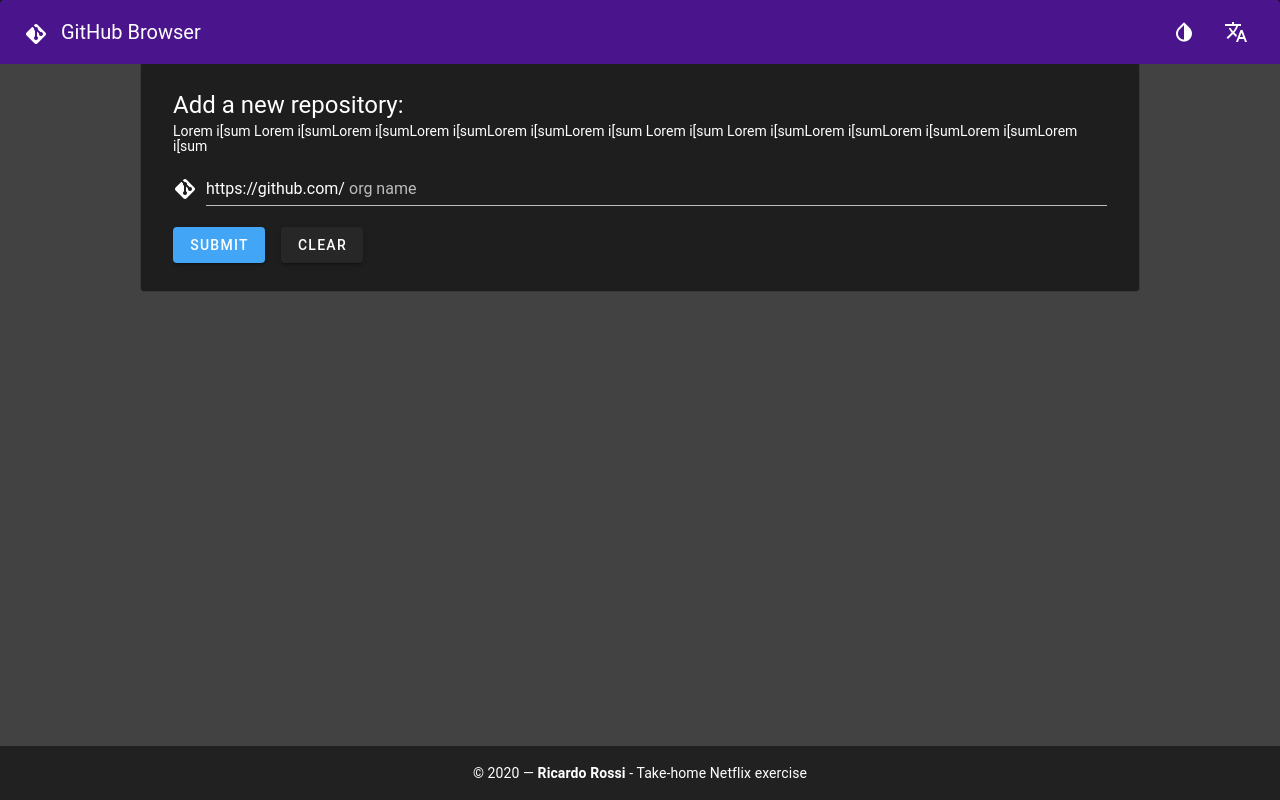
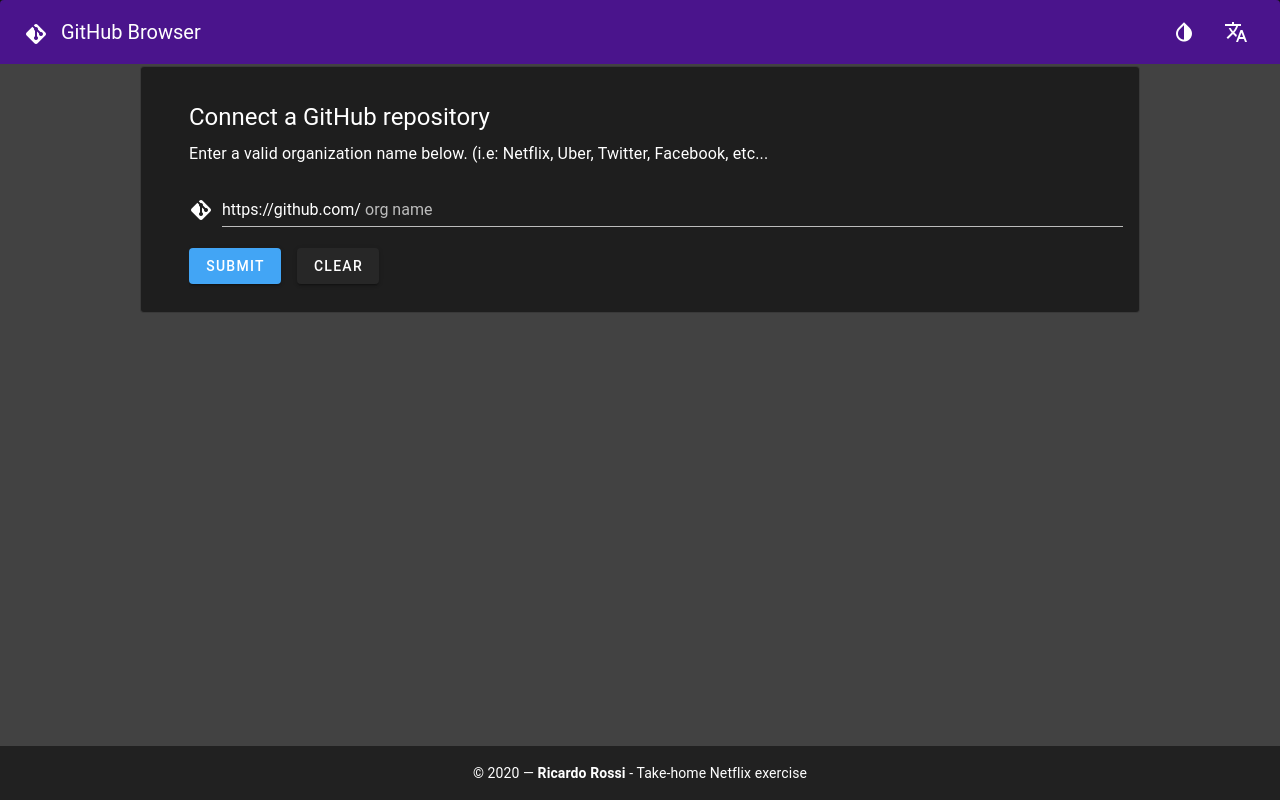
Before and after one commit to ricardo-rossi/netflix-take-home, a Vue app: page / in a window 1280 px wide. Built offline with nearby package versions, Linux system fonts and the light colour scheme; a small style sheet from the web is missing.

Commit message:
Cosmetic tweaks

```diff
--- a/src/App.vue
+++ b/src/App.vue
@@ -2,7 +2,7 @@
   <v-app>
     <Header/>
     <v-main class="mainBg">
-      <v-container class="px-10 py-8">
+      <v-container class="pt-6">
         <v-row align="center" justify="center">
           <router-view></router-view>
         </v-row>
--- a/src/components/OrgCard.vue
+++ b/src/components/OrgCard.vue
@@ -1,29 +1,26 @@
 <template>
   <v-card
-      class="mx-auto my-2 pa-4"
+      class="mx-1 mb-2 pa-4"
       max-width="1000"
-      outlined
+      outline
       rounded
       elevation="0"
   >
     <v-list-item three-line>
       <v-list-item-content>
-        <div class="overline mb-4">
-          Open on GitHub
-        </div>
-        <v-list-item-title class="headline mb-1">
-          {{ data.name }}
-        </v-list-item-title>
-        <v-list-item-subtitle>
-          {{ data.description }}
-        </v-list-item-subtitle>
-        <v-list-item-subtitle>
-          {{ data.location }}
-        </v-list-item-subtitle>
-        <v-list-item-subtitle>
-          {{ data.public_repos }} public repos
-          {{ data.url }}
-        </v-list-item-subtitle>
+        <v-card-text class="mb-2" style="width: 100%">
+          <h1 class="text-h4">
+            {{ data.name }}
+            <v-chip color="purple" small class="mr-2" dark>{{ data.public_repos }} public repos</v-chip>
+          </h1>
+          <div class="subtitle-1">
+            <a target="_blank" :href="data.html_url">{{ data.html_url }}</a>
+            ({{ data.location }})
+            <div>
+              {{ data.description }}
+            </div>
+          </div>
+        </v-card-text>
       </v-list-item-content>
 
       <v-list-item-avatar
--- a/src/pages/OrgListPage.vue
+++ b/src/pages/OrgListPage.vue
@@ -17,24 +17,23 @@
       </v-btn>
     </v-snackbar>
 
-    <v-row justify="center" class="mb-2">
+    <div class="mb-2 mx-1">
       <v-card
           max-width="1000"
           width="100%"
           elevation="0"
           outlined
       >
-        <v-card-text>
+        <v-card-text class="mx-4 mt-2 pa-4">
           <v-list-item three-line>
             <v-list-item-content>
-              <v-list-item-title class="headline mb-1">
-                Add a new repository:
+              <v-list-item-title class="text-h5 mb-2">
+                Connect a GitHub repository
               </v-list-item-title>
-              <p>
-                Lorem i[sum Lorem i[sumLorem i[sumLorem i[sumLorem i[sumLorem i[sum
-                Lorem i[sum Lorem i[sumLorem i[sumLorem i[sumLorem i[sumLorem i[sum
-              </p>
-              <v-form @submit="handleAdd">
+              <div class="subtitle-1">
+                Enter a valid organization name below. (i.e: Netflix, Uber, Twitter, Facebook, etc...
+              </div>
+              <v-form @submit="handleAdd" class="mt-2">
                 <v-text-field
                     label="org name"
                     name="org-name"
@@ -49,11 +48,10 @@
             </v-list-item-content>
           </v-list-item>
         </v-card-text>
+      </v-card>
+    </div>
 
-      </v-card>
-    </v-row>
-
-    <v-row justify="center" class="mx-0 pt-4" v-if="loading">
+    <div class="mx-1 pt-2" v-if="loading">
       <v-skeleton-loader
           class="defaultBg"
           max-width="1000"
@@ -66,13 +64,13 @@
           type="article"
       >
       </v-skeleton-loader>
-    </v-row>
+    </div>
 
-    <v-row justify="center">
+    <div class="mb-2 mx-0">
       <div v-for="org in orgList" :key="org.id">
         <OrgCard :data="org" :onRemove="handleRemove"/>
       </div>
-    </v-row>
+    </div>
 
   </div>
 </template>
--- a/src/pages/OrgPage.vue
+++ b/src/pages/OrgPage.vue
@@ -4,16 +4,15 @@
       <v-breadcrumbs :items="navigation" large></v-breadcrumbs>
     </nav>
 
-    <v-row justify="center" class="mb-2">
     <v-card
         max-width="1000"
         width="100%"
         elevation="0"
         outlined
-          class="px-6 pb-10"
+        class="px-10"
     >
 
-        <v-card-text class="mt-4 mb-4">
+      <v-card-text class="mt-4 mb-2">
         <h1 class="text-h4">
           {{ org.name }}
           <v-chip color="purple" small class="mr-2" dark>{{ org.public_repos }} public repos</v-chip>
@@ -36,7 +35,7 @@
           :headers="headers"
           :items="org.repos"
           loading-text="Loading..."
-            class="elevation-0"
+          class="elevation-0 mt-1"
           style="width: 100%"
       >
         <template v-slot:item.name="{ item }">
@@ -66,7 +65,6 @@
       </v-data-table>
 
     </v-card>
-    </v-row>
 
   </div>
 </template>
--- a/src/pages/RepoPage.vue
+++ b/src/pages/RepoPage.vue
@@ -3,15 +3,15 @@
     <nav>
       <v-breadcrumbs :items="navigation" large></v-breadcrumbs>
     </nav>
-    <v-row justify="center" class="mb-2">
+    <div class="mb-2">
       <v-card
           max-width="1000"
           width="100%"
           elevation="0"
           outlined
-          class="px-6 pb-10"
+          class="px-10 pb-10"
       >
-        <v-card-text class="mt-4">
+        <v-card-text class="mt-4 mb-2">
           <h1 class="text-h4">
             {{ repo.full_name }}
           </h1>
@@ -102,7 +102,7 @@
         </v-data-table>
 
       </v-card>
-    </v-row>
+    </div>
   </div>
 </template>
 
```
Lines whose indentation alone changed are shown as unchanged.
